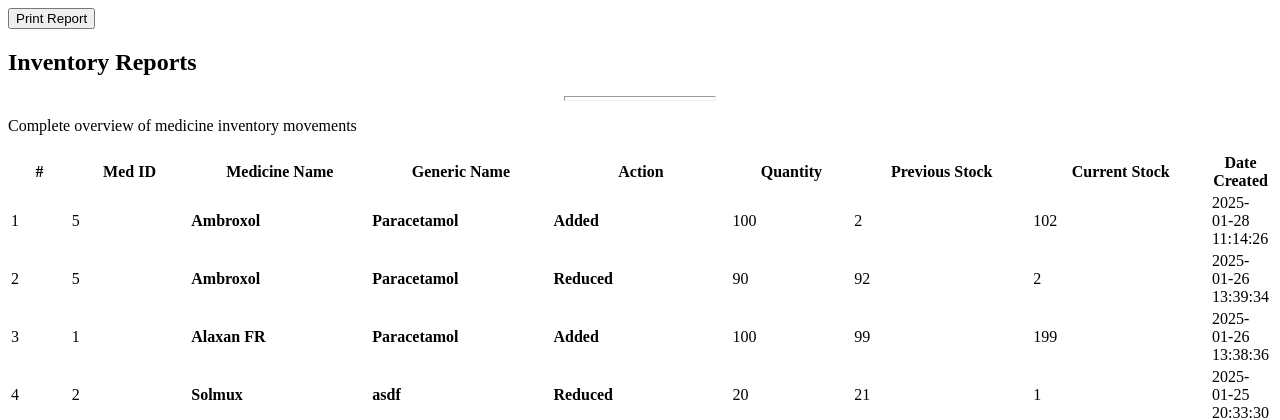
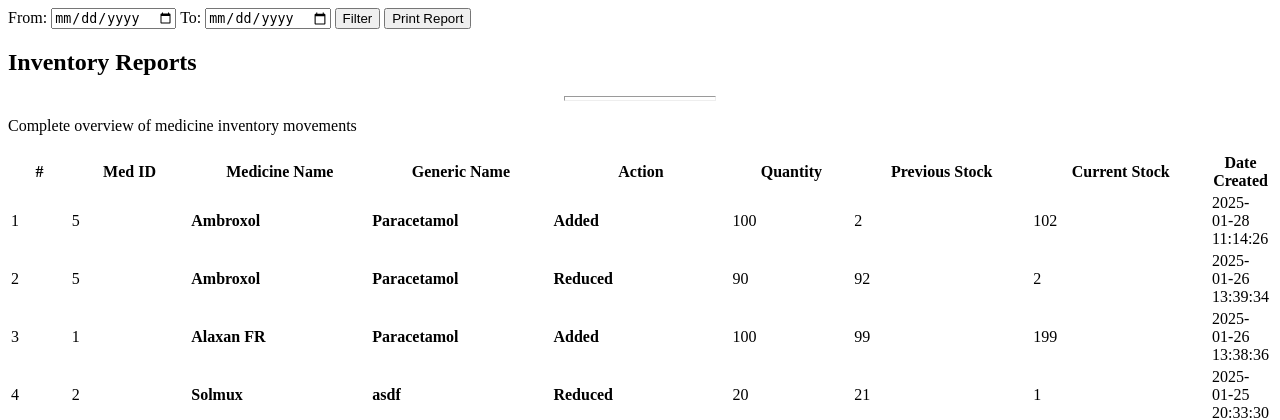
Before and after one commit to Deiru03/Clinic-Appointment-1.0, a PHP site: page /inventory_report_page.php in a window 1280 px wide. Shown: the top 420 px of the page. Run offline with PHP 8.4, Linux system fonts and the light colour scheme; data comes from the database, SQL or seed files in the repository.

Commit message:
added inventory filtering

```diff
--- a/inventory_report_page.php
+++ b/inventory_report_page.php
@@ -1,9 +1,18 @@
 <?php include 'db_connect.php'; ?>
 <div class="col-lg-12">
     <div class="container">
-        <div class="container flex-column d-flex justify-content-center align-items-center">
-            <button id="printButton">Print Report</button>
+        <!-- Filtering and Print Controls -->
+        <div class="container flex-column d-flex justify-content-center align-items-center mb-3">
+            <div class="form-inline mb-3">
+                <label for="startDate">From: </label>
+                <input type="date" id="startDate" class="form-control mx-2">
+                <label for="endDate">To: </label>
+                <input type="date" id="endDate" class="form-control mx-2">
+                <button id="filterButton" class="btn btn-primary">Filter</button>
+                <button id="printButton" class="btn btn-success ml-2">Print Report</button>
             </div>
+        </div>
+        <!-- Report Content -->
         <div id="reportContent">
             <div class="form-group mt-4 mb-4">
                 <div class="text-center">
@@ -13,8 +22,8 @@
                 </div>
             </div>
             <div class="card card-outline card-success">
-                <div class="card-body"></div>
-                <table class="display table tabe-hover table-condensed" id="list">
+                <div class="card-body">
+                    <table class="display table table-hover table-condensed" id="list">
                         <thead>
                             <tr>
                                 <th width="5%" class="text-center">#</th>
@@ -37,7 +46,7 @@
                                     while($row = $result->fetch_assoc()) {
                                     ?>
                                     <tr>
-                                <td class="text-center"><?php echo $i++ ?></td>
+                                        <td class="text-center"><?php echo $i++; ?></td>
                                         <td><?php echo $row['medicine_id']; ?></td>
                                         <td><b><?php echo $row['med_name']; ?></b></td>
                                         <td><b><?php echo $row['med_gname']; ?></b></td>
@@ -50,11 +59,12 @@
                                     <?php
                                     }
                                 } else {
-                        echo "<tr><td colspan='7' class='text-center'>No records found</td></tr>";
+                                    echo "<tr><td colspan='9' class='text-center'>No records found</td></tr>";
                                 }
                             ?>
                         </tbody>
                     </table>
+                </div>
             </div>
         </div>
     </div>
@@ -65,32 +75,84 @@
         margin: unset !important;
     }
     table td{
-        vertical-align: middle !important
+        vertical-align: middle !important;
     }
 </style>
 
 <script>
     $(document).ready(function(){
         var table = $('#list').DataTable();
+        var startDate, endDate;
+
+        $('#filterButton').on('click', function() {
+            startDate = $('#startDate').val();
+            endDate = $('#endDate').val();
+
+            // Clear previous search functions
+            $.fn.dataTable.ext.search = [];
+
+            $.fn.dataTable.ext.search.push(function(settings, data, dataIndex) {
+                // Get the date from the "Date Created" column (index 8)
+                var rowDate = new Date(data[8]);
+                var start = startDate ? new Date(startDate) : null;
+                var end = endDate ? new Date(endDate) : null;
+
+                if(start && end) {
+                    return rowDate >= start && rowDate <= end;
+                } else if(start) {
+                    return rowDate >= start;
+                } else if(end) {
+                    return rowDate <= end;
+                }
+                return true;
+            });
+
+            table.draw();
+        });
 
         $('#printButton').on('click', function() {
-            printReport(table);
+            printReport(table, startDate, endDate);
         });
     });
 
-    function printReport(table) {
-        // Disable DataTables features for printing
-        table.destroy();
-        $('#list').removeAttr('style');
+    function printReport(table, startDate, endDate) {
+        // Get the filtered rows using DataTables API
+        var filteredRows = $(table.rows({ filter: 'applied' }).nodes()).clone();
+        // Build a temporary table with Bootstrap classes for styling
+        var tempTable = $('<table class="table table-bordered table-striped" id="tempList"/>');
+        tempTable.append($(table.table().node()).find('thead').clone());
+        var tbody = $('<tbody/>').append(filteredRows);
+        tempTable.append(tbody);
 
-        var printContents = document.getElementById('reportContent').innerHTML;
-        var originalContents = document.body.innerHTML;
-
-        document.body.innerHTML = printContents;
-        window.print();
-        document.body.innerHTML = originalContents;
-
-        // Reinitialize DataTables after printing
-        $('#list').DataTable();
+        // Open a new window for printing
+        var printWindow = window.open('', '', 'height=600,width=800');
+        printWindow.document.write('<html><head><title>Inventory Reports</title>');
+        // Bootstrap style
+        printWindow.document.write('<link rel="stylesheet" href="https://maxcdn.bootstrapcdn.com/bootstrap/4.5.2/css/bootstrap.min.css">');
+        // Additional styles for print layout and table borders
+        printWindow.document.write('<style>');
+        printWindow.document.write('body { padding: 20px; }');
+        printWindow.document.write('#reportHeader { text-align: center; margin-bottom: 20px; }');
+        printWindow.document.write('#reportHeader h2 { color: #007bff; font-weight: bold; }');
+        printWindow.document.write('#reportHeader hr { width: 150px; height: 3px; margin: 15px auto; background-color: #007bff; }');
+        printWindow.document.write('table { border-collapse: collapse; width: 100%; }');
+        printWindow.document.write('table, th, td { border: 1px solid #dee2e6; }');
+        printWindow.document.write('th, td { padding: 8px; text-align: left; }');
+        printWindow.document.write('</style>');
+        printWindow.document.write('</head><body>');
+        printWindow.document.write('<div id="reportHeader">');
+        printWindow.document.write('<h2>Inventory Reports</h2>');
+        printWindow.document.write('<hr>');
+        printWindow.document.write('<p class="text-muted">Complete overview of medicine inventory movements</p>');
+        printWindow.document.write('</div>');
+        printWindow.document.write('<div class="card card-outline card-success">');
+        printWindow.document.write('<div class="card-body">');
+        printWindow.document.write(tempTable.prop('outerHTML'));
+        printWindow.document.write('</div></div>');
+        printWindow.document.write('</body></html>');
+        printWindow.document.close();
+        printWindow.focus();
+        printWindow.print();
+        printWindow.close();
     }
 </script>
```
Lines whose indentation alone changed are shown as unchanged.
